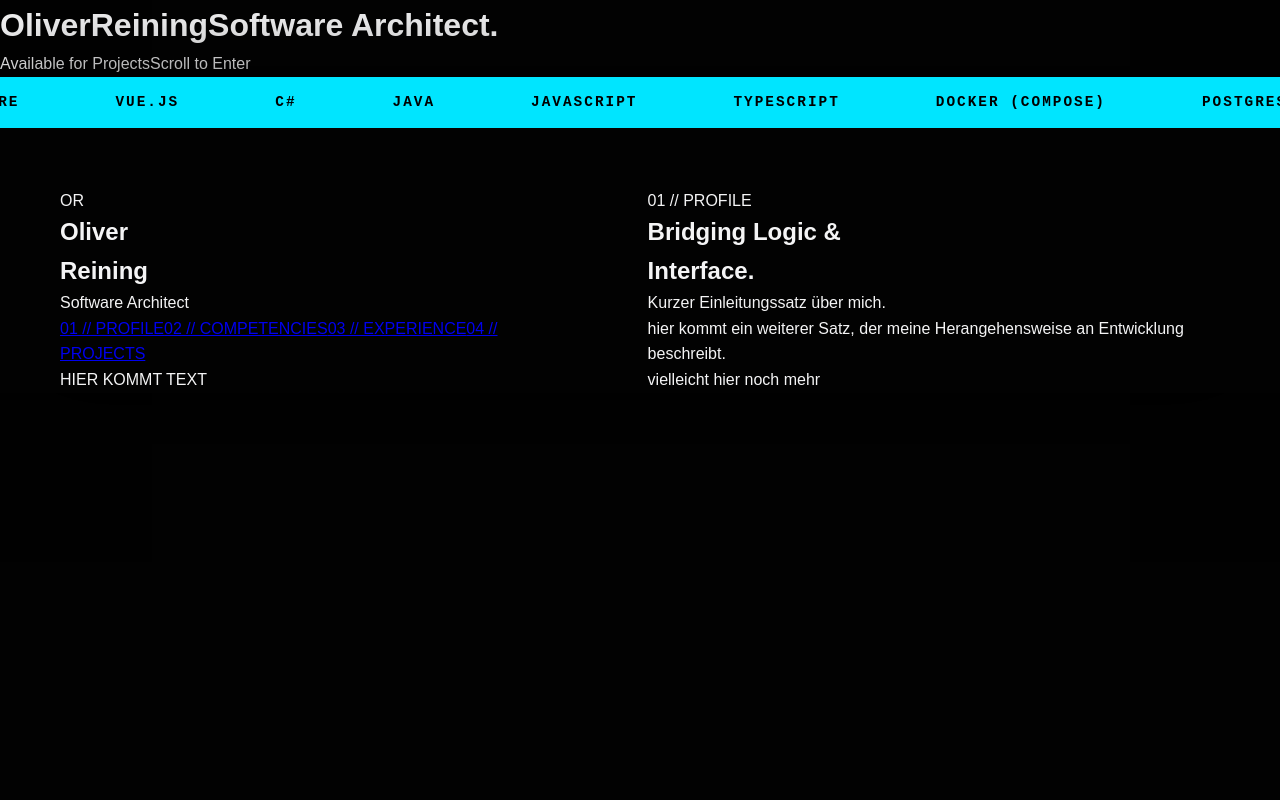
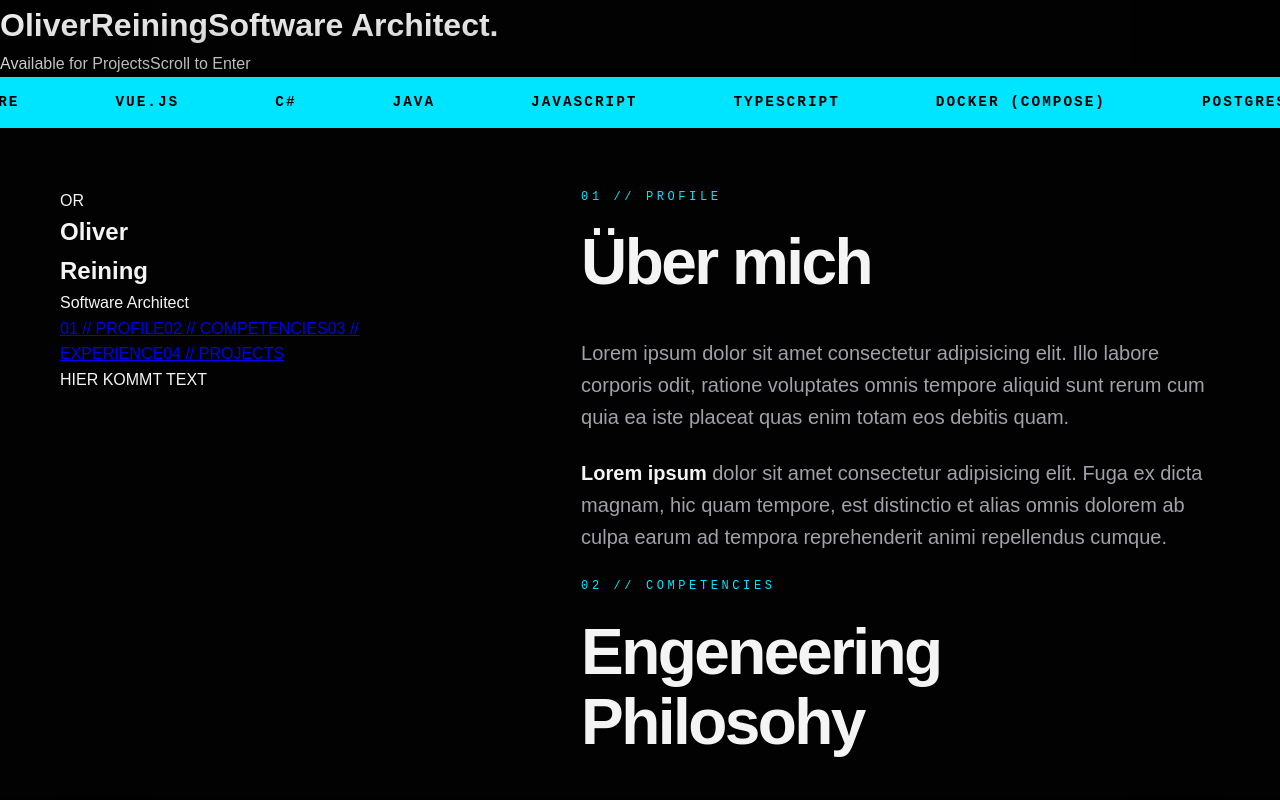
Before and after one commit to OliverReining/portfolio, a Vue app in the folder frontend/: page / in a window 1280 px wide. Shown: the top 800 px of the page. Built offline with nearby package versions, Linux system fonts and the light colour scheme; the HTML template or start-up script is replaced by a standard one.

Commit message:
feat: add Competencies and SectionBadge components with updated Profile and ContentStream layouts

```diff
--- /dev/null
+++ b/frontend/src/components/Competencies.vue
@@ -0,0 +1,7 @@
+<script setup lang="ts">
+import SectionBadge from './ui/SectionBadge.vue'
+</script>
+<template>
+  <SectionBadge tag="02 // competencies" title="Engeneering Philosohy" />
+</template>
+<style></style>
--- a/frontend/src/components/ContentStream.vue
+++ b/frontend/src/components/ContentStream.vue
@@ -1,9 +1,19 @@
 <script setup lang="ts">
+import Competencies from './Competencies.vue'
 import Profile from './Profile.vue'
 </script>
 <template>
   <main>
     <Profile />
+    <Competencies />
   </main>
 </template>
-<style scoped></style>
+<style scoped>
+.main {
+  flex: 1;
+  padding: 100px 0;
+  display: flex;
+  flex-direction: column;
+  gap: 160px;
+}
+</style>
--- a/frontend/src/components/Profile.vue
+++ b/frontend/src/components/Profile.vue
@@ -1,11 +1,30 @@
-<script setup lang="ts"></script>
+<script setup lang="ts">
+import SectionBadge from './ui/SectionBadge.vue'
+</script>
 <template>
-  <span>01 // PROFILE</span>
-  <h2>Bridging Logic &<br />Interface.</h2>
+  <SectionBadge tag="01 // profile" title="Über mich" />
   <div>
-    <p>Kurzer Einleitungssatz über mich.</p>
-    <p>hier kommt ein weiterer Satz, der meine Herangehensweise an Entwicklung beschreibt.</p>
-    <p>vielleicht hier noch mehr</p>
+    <p>
+      Lorem ipsum dolor sit amet consectetur adipisicing elit. Illo labore corporis odit, ratione
+      voluptates omnis tempore aliquid sunt rerum cum quia ea iste placeat quas enim totam eos
+      debitis quam.
+    </p>
+    <p>
+      <strong>Lorem ipsum</strong> dolor sit amet consectetur adipisicing elit. Fuga ex dicta
+      magnam, hic quam tempore, est distinctio et alias omnis dolorem ab culpa earum ad tempora
+      reprehenderit animi repellendus cumque.
+    </p>
   </div>
 </template>
-<style scoped></style>
+<style scoped>
+p {
+  font-size: 1.25rem;
+  color: var(--text-secondary);
+  max-width: 800px;
+  margin-bottom: 24px;
+}
+
+strong {
+  color: var(--text-primary);
+}
+</style>
--- /dev/null
+++ b/frontend/src/components/ui/SectionBadge.vue
@@ -0,0 +1,31 @@
+<script setup lang="ts">
+defineProps<{
+  tag: string
+  title: string
+}>()
+</script>
+
+<template>
+  <span>{{ tag }}</span>
+  <h2>{{ title }}</h2>
+</template>
+
+<style scoped>
+span {
+  font-family: var(--font-mono);
+  color: var(--accent);
+  font-size: 0.75rem;
+  letter-spacing: 0.3em;
+  text-transform: uppercase;
+  margin-bottom: 20px;
+  display: block;
+}
+
+h2 {
+  font-size: clamp(2.5rem, 5vw, 4rem);
+  font-weight: 800;
+  line-height: 1.1;
+  margin-bottom: 40px;
+  letter-spacing: -0.04em;
+}
+</style>
```
